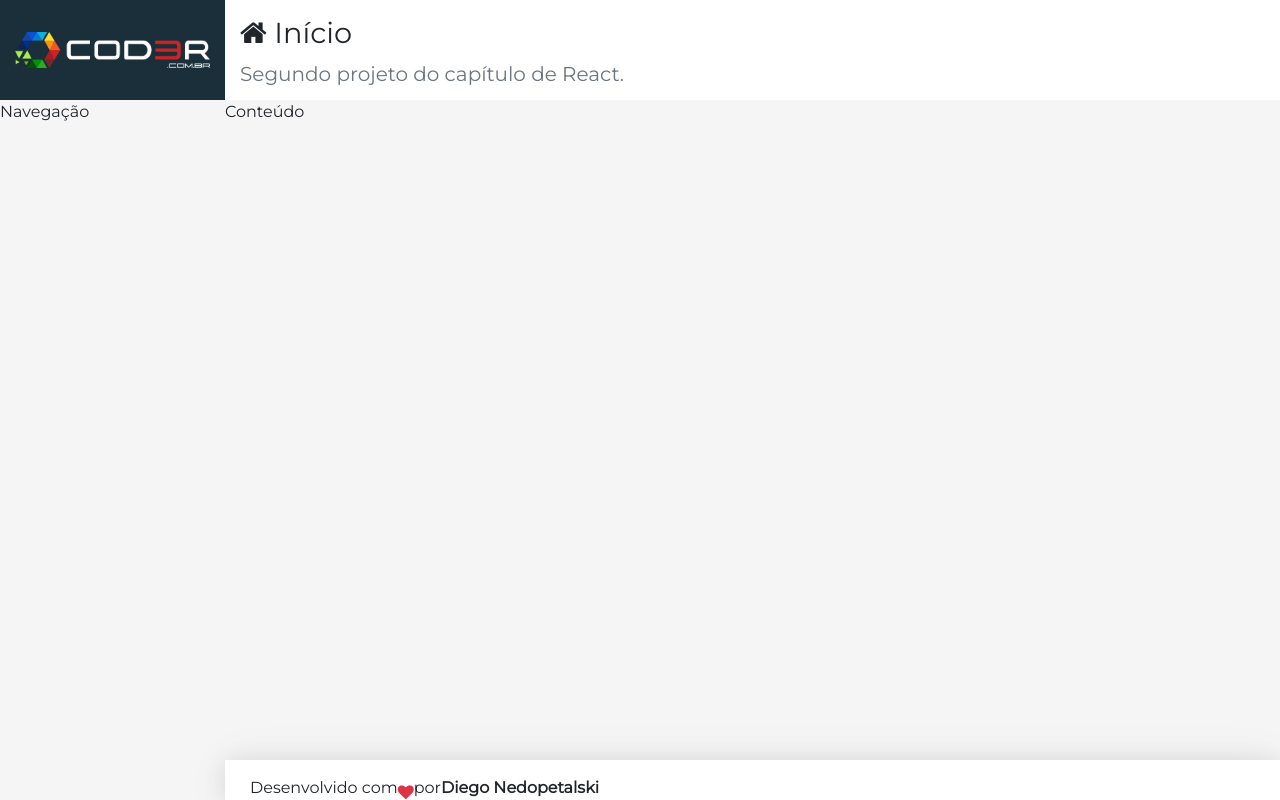
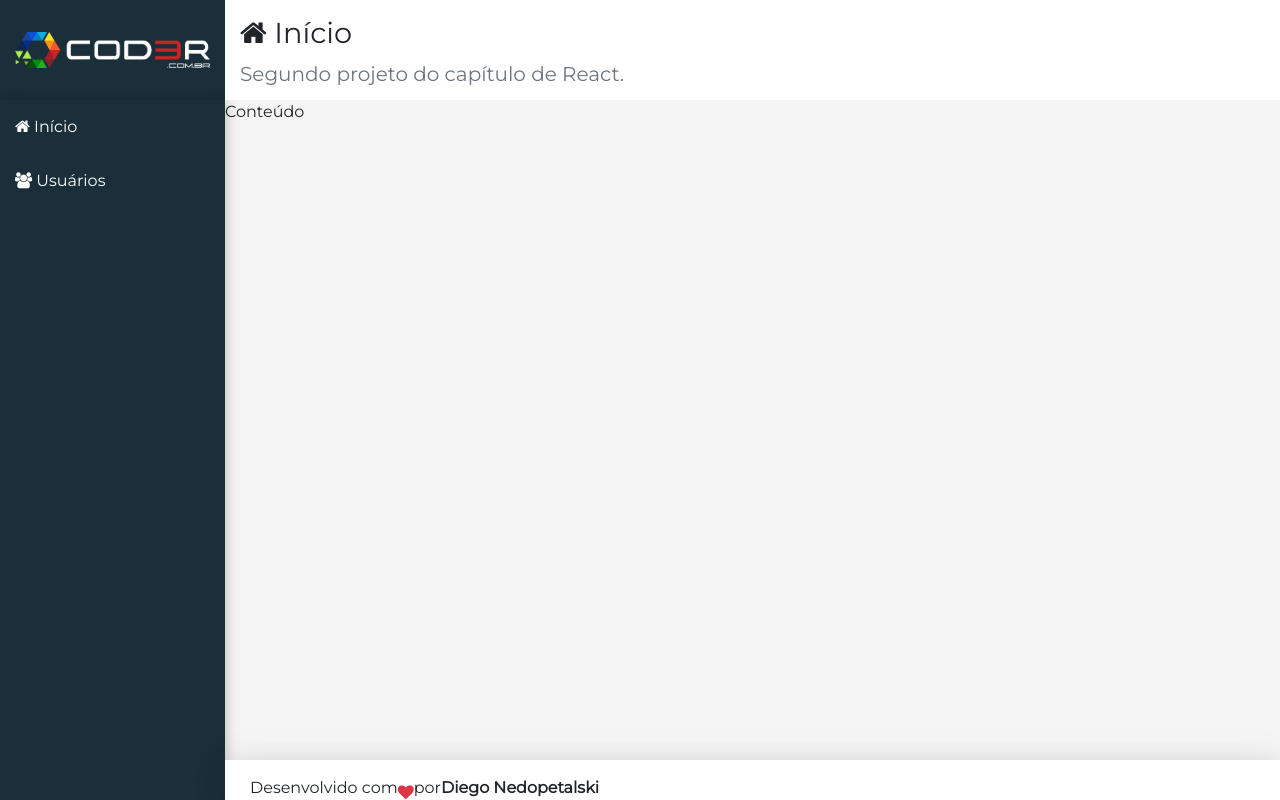
Before and after one commit to DiegoNedopetalski/projetoCadastroUsuario, a React (Create React App) app in the folder frontend/: page / in a window 1280 px wide. Built offline with nearby package versions, Linux system fonts and the light colour scheme.

Commit message:
config nav

```diff
--- a/frontend/src/components/templates/Nav.css
+++ b/frontend/src/components/templates/Nav.css
@@ -0,0 +1,20 @@
+aside.menu-area {
+    background-color: var(--bg-dark);
+    box-shadow:
+        2px 0 10px rgba(0, 0, 0, 0.12),
+        2px 0 15px rgba(0, 0, 0, 0.09);
+
+}
+
+.menu a {
+    display: block;
+    text-decoration: none;
+    color: #FFF;
+    font-weight: 300;
+    padding: 15px;
+}
+
+.menu a:hover {
+    background: linear-gradient(135deg, #07a7a3 0%, #32dac3 100%);
+
+}
--- a/frontend/src/components/templates/Nav.jsx
+++ b/frontend/src/components/templates/Nav.jsx
@@ -4,7 +4,16 @@
 export default function Nav() {
     return (
     <aside className="menu-area">
-        Navegação
+        <nav className="menu">
+            {/* Refatorar */}
+            <a href="#/">
+                <i className="fa fa-home"></i> Início
+            </a>
+            <a href="#/users">
+                <i className='fa fa-users'></i> Usuários
+            </a>
+
+        </nav>
     </aside>
     )
 }
```
Also changed, not shown: frontend/src/components/templates/Footer.css (line endings or trailing spaces).
